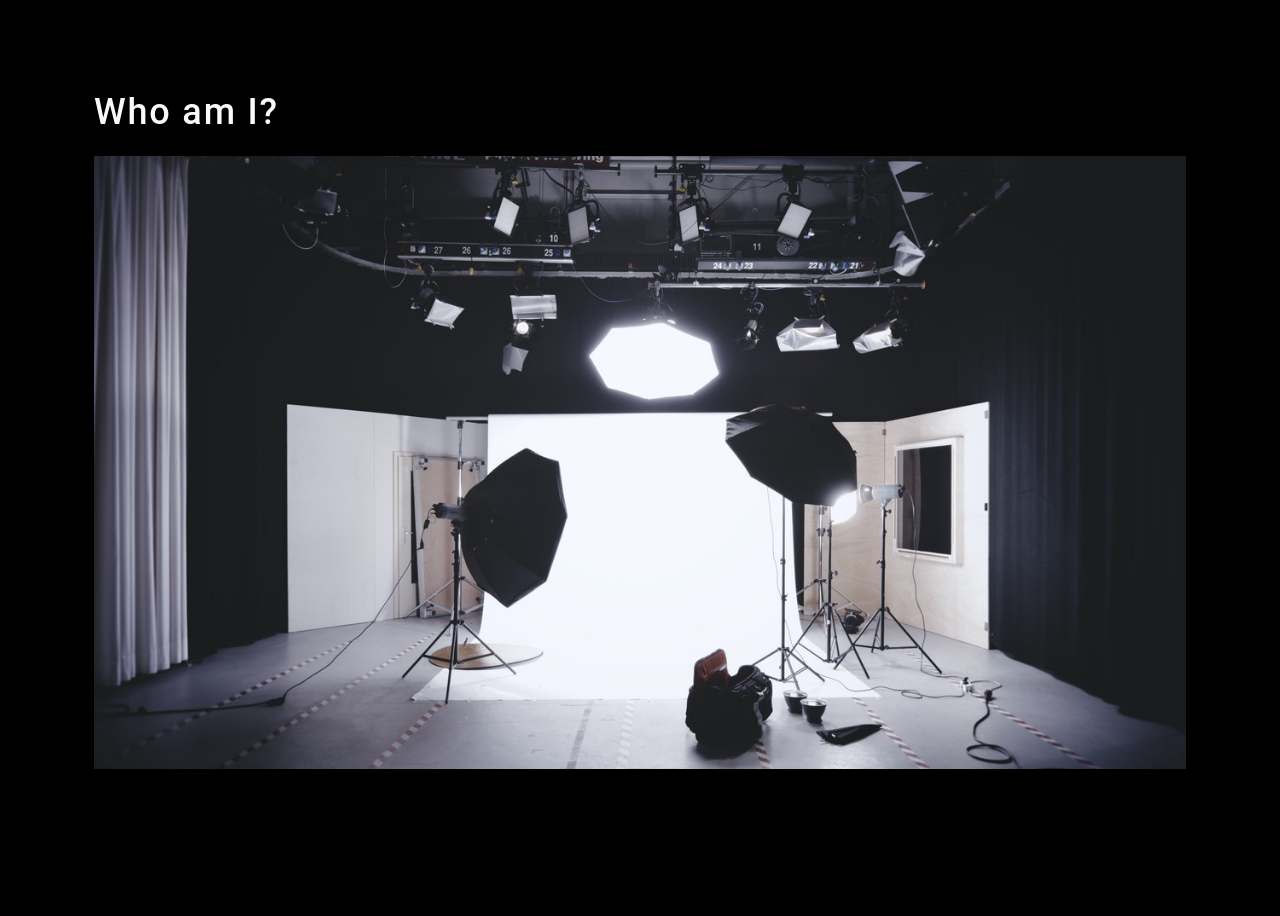
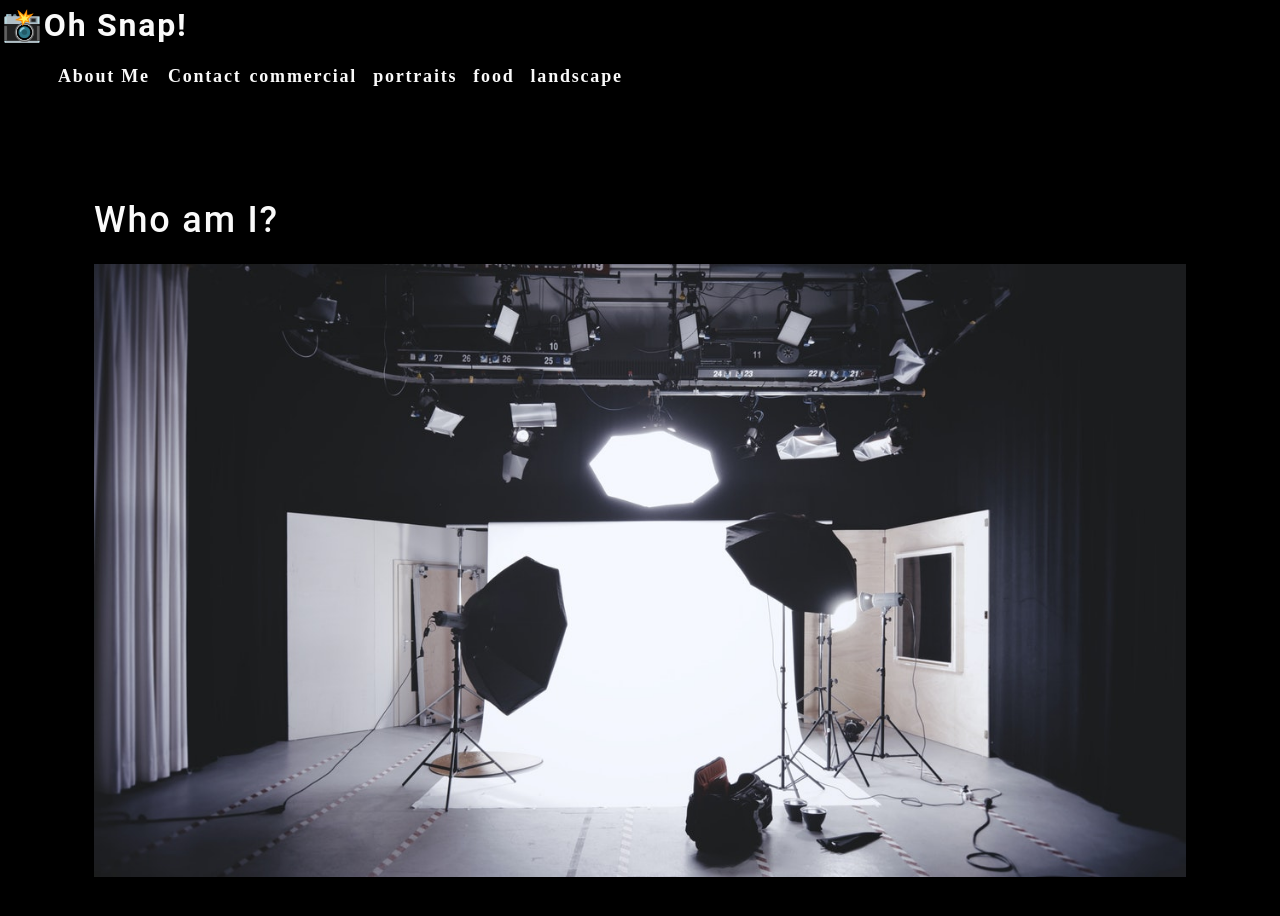
Before and after one commit to mberti13/photo-port, a React (Create React App) app: page / in a window 1280 px wide. Shown: the top 916 px of the page. Before the commit the page ends 883 px from the top, so only its background shows below. Built offline with nearby package versions, Linux system fonts and the light colour scheme.

Commit message:
created about and nav section

```diff
--- a/src/App.js
+++ b/src/App.js
@@ -1,5 +1,9 @@
 import React from 'react';
+
+// import components
 import About from './components/About';
+import Nav from './components/Nav';
+
 
 import './App.css';
 
@@ -7,6 +11,7 @@
 
   return (
     <div>
+      <Nav></Nav>
       <main>
         <About></About>
       </main>
--- /dev/null
+++ b/src/components/Nav/index.js
@@ -0,0 +1,57 @@
+import React from "react";
+
+function Nav(){
+
+    const categories = [
+        {
+          name: "commercial",
+          description:
+            "Photos of grocery stores, food trucks, and other commercial projects",
+        },
+        { name: "portraits", description: "Portraits of people in my life" },
+        { name: "food", description: "Delicious delicacies" },
+        {
+          name: "landscape",
+          description: "Fields, farmhouses, waterfalls, and the beauty of nature",
+        },
+      ];
+
+      function categorySelected(name){
+        console.log('Hello world')
+        console.log(`${name} clicked`)
+      }
+
+
+    return(
+        <header>
+            <h2>
+                <a href="/">
+                    <span role='img' aria-label="camera">📸</span>Oh Snap!
+                </a>
+            </h2>
+            <nav>
+                <ul className="flex-row">
+                    <li className="mx-2">
+                        <a href="#about">
+                            About Me
+                        </a>
+                    </li>
+                    <li>
+                        <span>Contact</span>
+                    </li>
+                    {categories.map((category) =>(
+                        <li className="mx-1"
+                        key={category.name}
+                        >
+                            <span onClick={() =>categorySelected(category.name)} >
+                                {category.name}
+                            </span>
+                        </li>
+                    ))}
+                </ul>
+            </nav>
+        </header>
+    );
+}
+
+export default Nav
```
